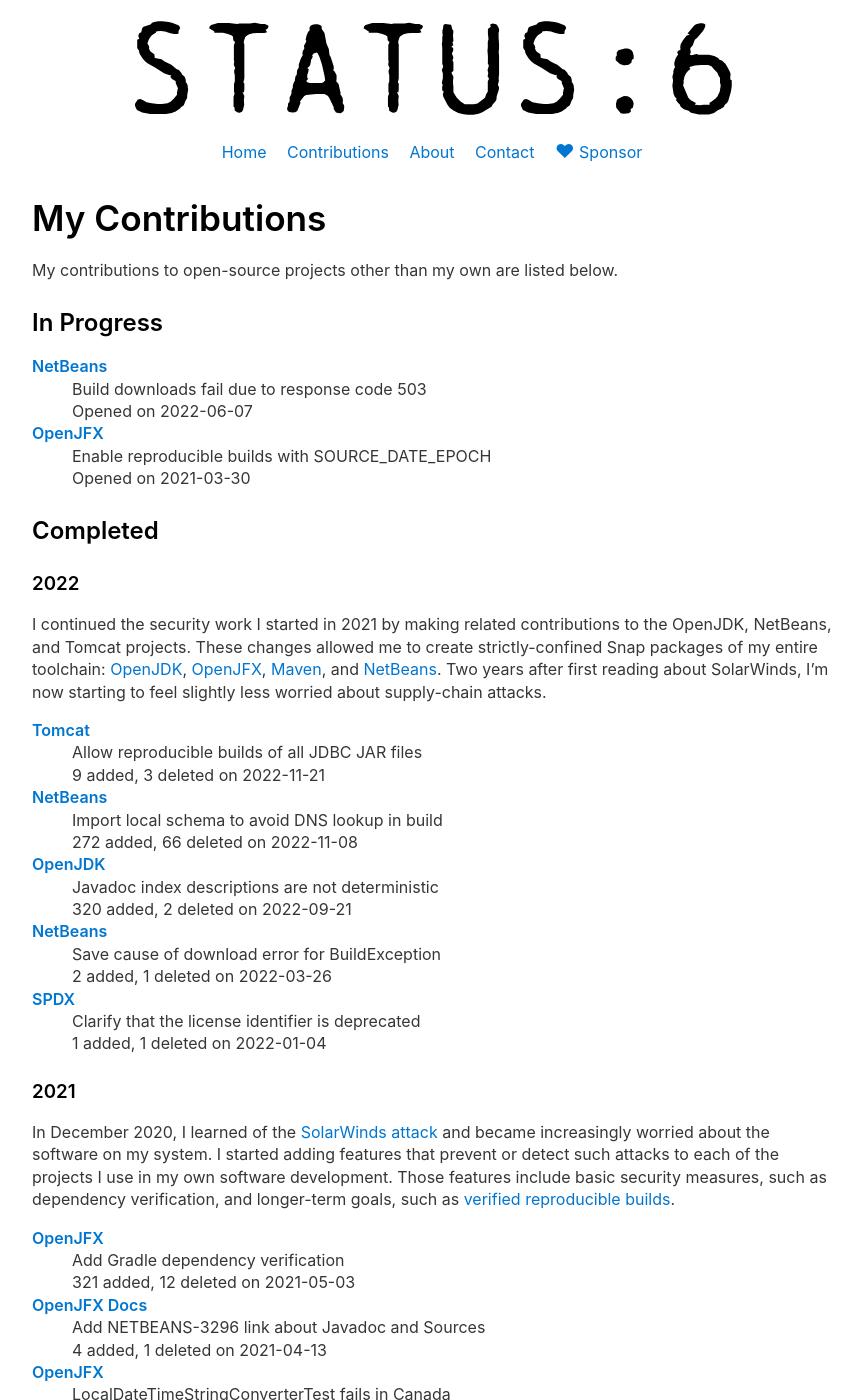
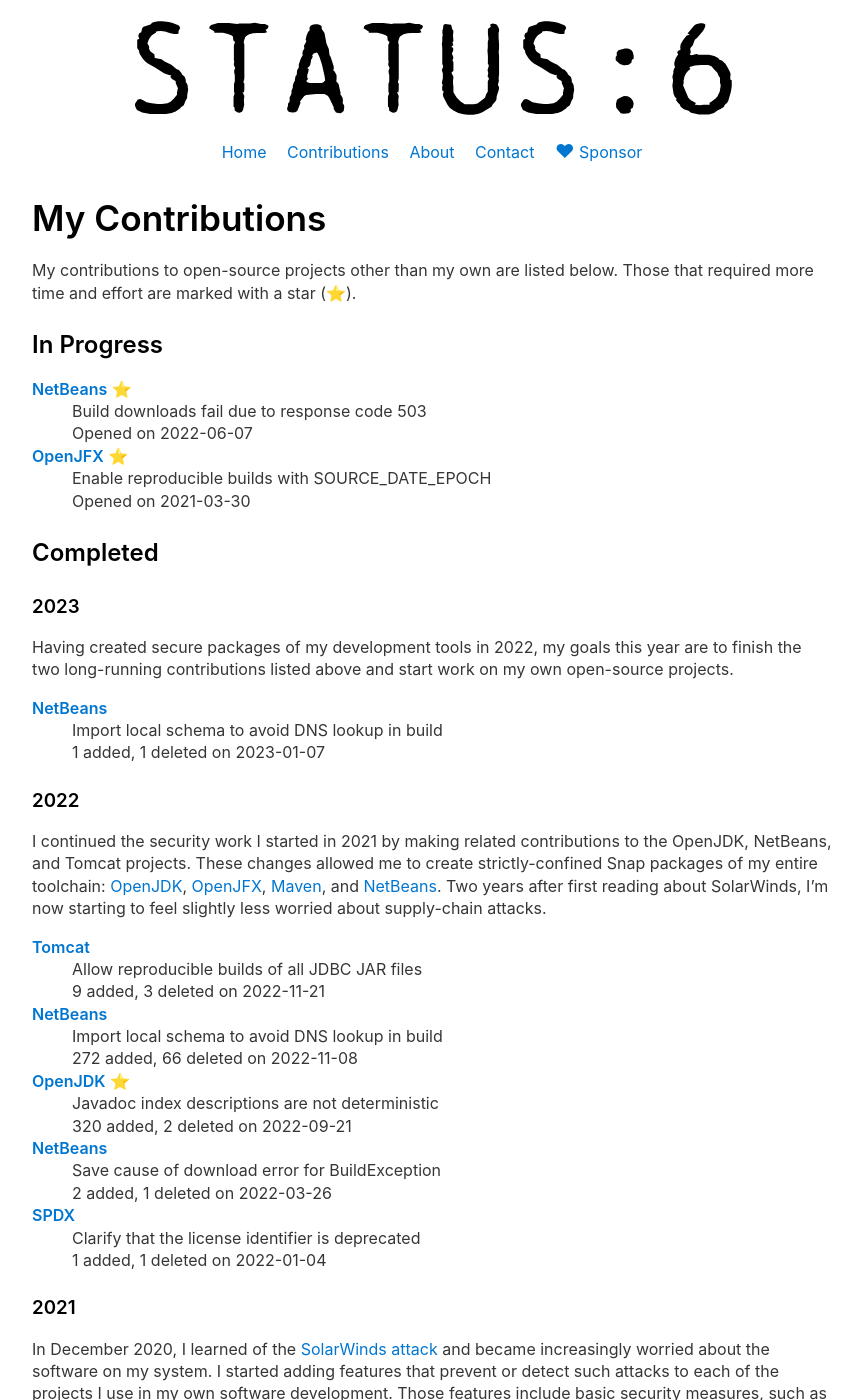
Before and after one commit to jgneff/www-status6, a Jekyll site: the page built from docs/contributions.md, in a window 1280 px wide and 1400 px high. Shown: the whole window, without its empty margins (208-1069 px from the left). Built offline with Jekyll 4.4.1, drawn with Linux system fonts in a browser that asks for light colours.

Commit message:
Update the list of open-source contributions

```diff
--- a/docs/contributions.md
+++ b/docs/contributions.md
@@ -7,18 +7,27 @@ description: John Neffenger's contributions to open-source projects.
 # My Contributions
 
 My contributions to open-source projects other than my own are listed below.
+Those that required more time and effort are marked with a star (⭐&#xFE0F;).
 
 ## In Progress
 
-**[NetBeans](https://github.com/apache/netbeans/pull/4206)**
+**[NetBeans](https://github.com/apache/netbeans/pull/4206)** ⭐&#xFE0F;
 : Build downloads fail due to response code 503
 : Opened on 2022-06-07
 
-**[OpenJFX](https://github.com/openjdk/jfx/pull/446)**
+**[OpenJFX](https://github.com/openjdk/jfx/pull/446)** ⭐&#xFE0F;
 : Enable reproducible builds with SOURCE_DATE_EPOCH
 : Opened on 2021-03-30
 
 ## Completed
+
+### 2023
+
+Having created secure packages of my development tools in 2022, my goals this year are to finish the two long-running contributions listed above and start work on my own open-source projects.
+
+**[NetBeans](https://github.com/apache/netbeans/pull/5372)**
+: Import local schema to avoid DNS lookup in build
+: 1 added, 1 deleted on 2023-01-07
 
 ### 2022
 
```
Also changed, not shown: other parts of docs/contributions.md (+6 -6 lines), docs/about.md (+3 -3 lines).
